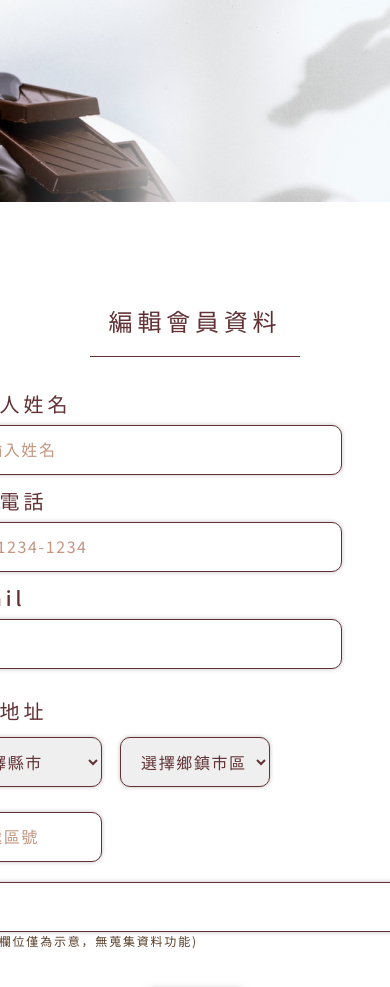
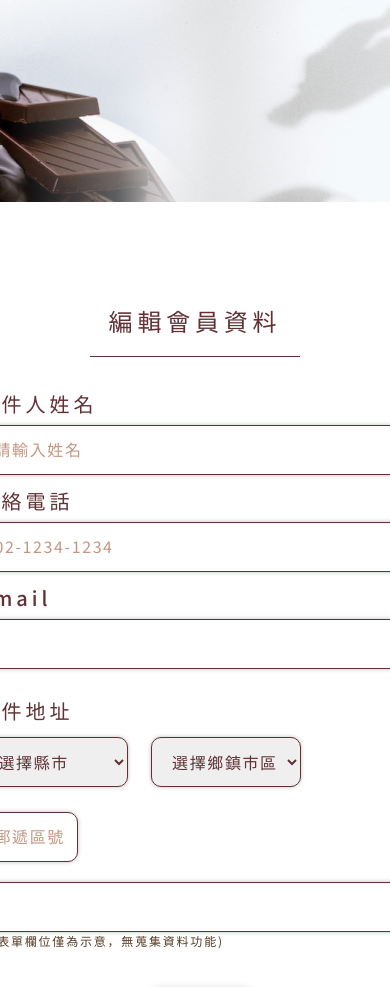
Before and after one commit to kmymari59/project2git, a plain HTML site: page edit.html in a window 390 px wide. Shown: the part 78-1065 px from the top of the page. Drawn offline with nearby package versions, Linux system fonts and the light colour scheme; a web font is replaced by a local one.

Commit message:
更新-會員登入、修改rwd

```diff
--- a/css/edit.css
+++ b/css/edit.css
@@ -28,20 +28,20 @@ main {
 }
 
 /*內容區*/
-#edit{
+#edit {
     display: flex;
     flex-direction: column;
     align-items: center;
     margin-bottom: 50px;
 }
 
-#edit form{
+#edit form {
     display: flex;
     flex-direction: column;
     justify-content: center;
 }
 
-#edit h2{
+#edit h2 {
     width: 210px;
     display: block;
     text-decoration: none;
@@ -99,7 +99,7 @@ form input[type=email] {
 
 #county_box,
 #district_box,
-#zipcode_box{
+#zipcode_box {
     width: 150px;
     height: 50px;
     border-radius: 10px;
@@ -136,8 +136,37 @@ select {
     color: #613134;
 }
 
-#address{
+#address {
     width: 487px;
+}
+
+
+@media (max-width:576px) {
+
+    #edit form {
+        margin-left: 15px;
+    }
+
+    form input[type=text],
+    form input[type=password],
+    form input[type=email] {
+        width: 450px;
+    }
+
+    #county_box,
+    #district_box,
+    #zipcode_box {
+        /* width: 180px; */
+        margin: 5px 20px 20px 0;
+    }
+
+    #zipcode_box{
+        width: 100px;
+    }
+
+    #address {
+        width: 450px;
+    }
 }
 
 
```
Also changed, not shown: css/sign_in.css (+14 -2 lines).
